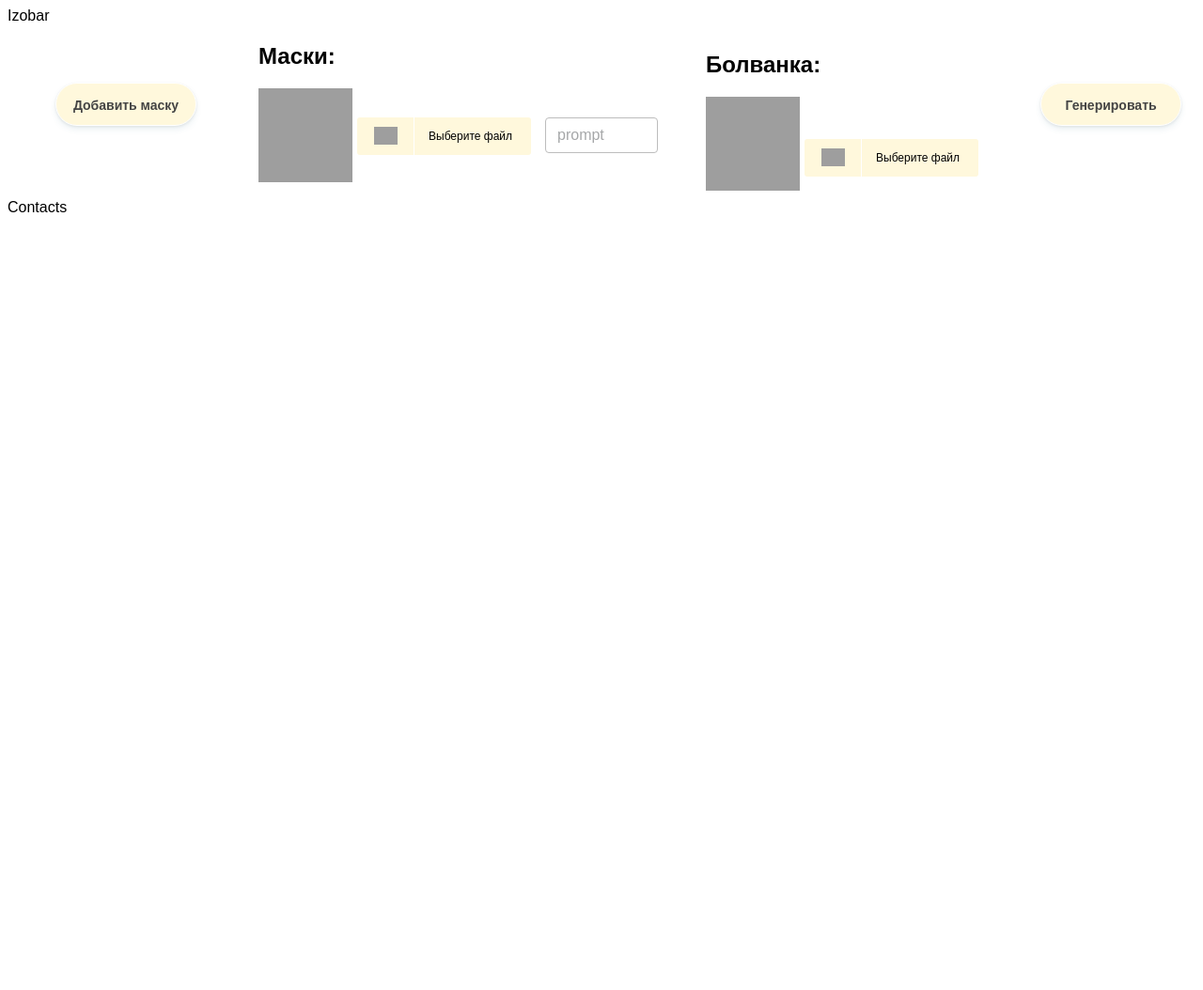
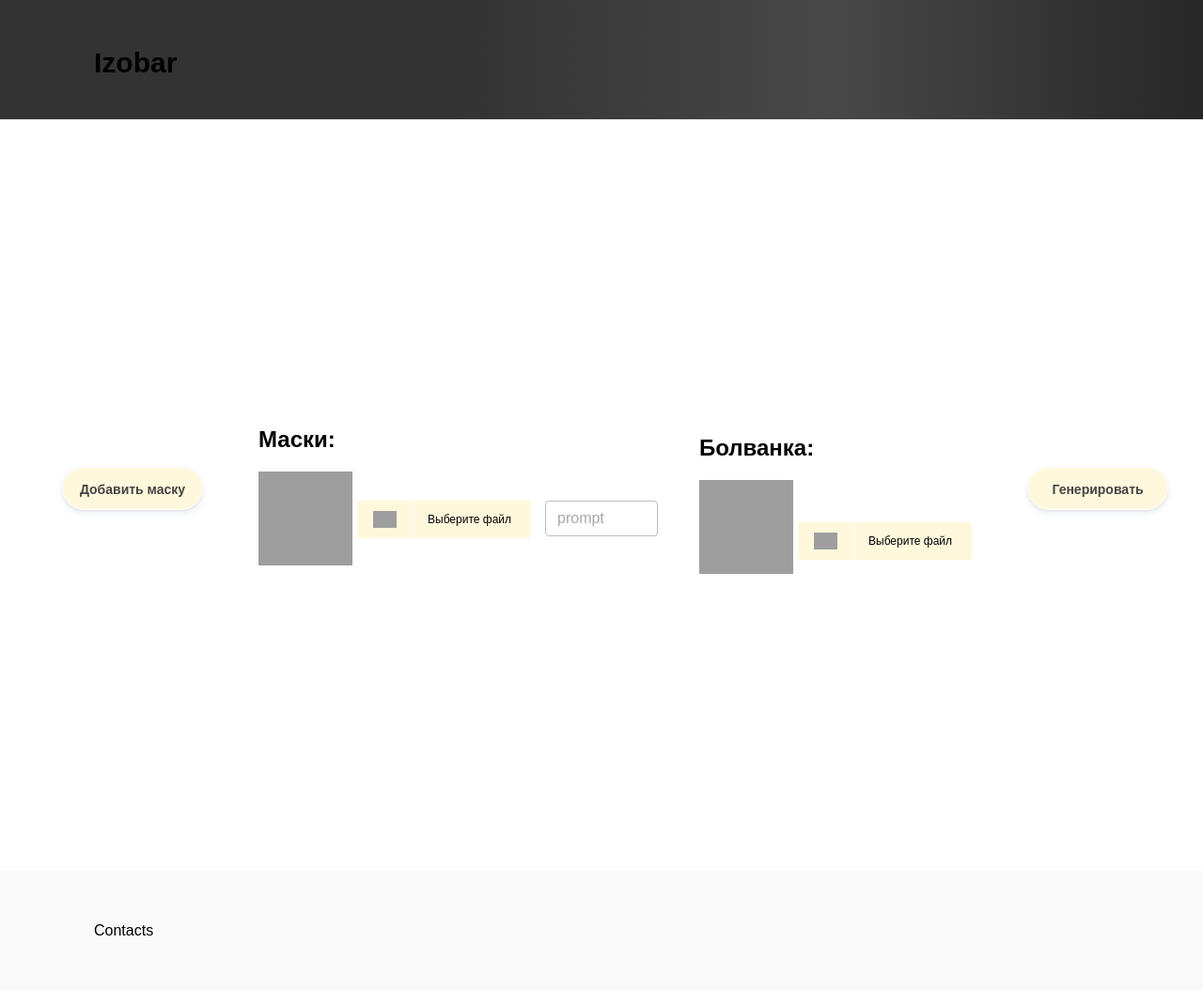
Before and after one commit to glebgol/game-stream-hackathon, a Flask app: page / in a window 1280 px wide. Shown: the whole page at 94% size. Before the commit the page ends 226 px from the top, so only its background shows below. Run offline with Flask 3, Linux system fonts and the light colour scheme; grey boxes are pictures that could not be loaded.

Commit message:
add styles

```diff
--- a/static/index.css
+++ b/static/index.css
@@ -1,11 +1,37 @@
+* {
+    box-sizing: border-box;
+}
+
 main {
     display: flex;
-    justify-content: space-between;
+    min-height: 100vh;
+    justify-content: space-around;
     align-items: center;
+    background: #ffffff;
+}
+
+footer {
+    display: flex;
+    align-items: center;
+    height: 127px;
+    width: 100%;
+    background: #F9F9F9;
+    padding-left: 100px;
+}
+
+header {
+    font-weight: 700;
+    font-size: 30px;
+    padding-left: 100px;
+    padding-top: 50px;
+    height: 127px;
+    width: 100%;
+    background: linear-gradient(90deg, #343333 38.05%, #484848 69.22%, #282828 98.98%);
 }
 
 body {
     font-family: "Lexend Deca", sans-serif;
+    margin: 0;
 }
 
 div[name="mask"] {
```
